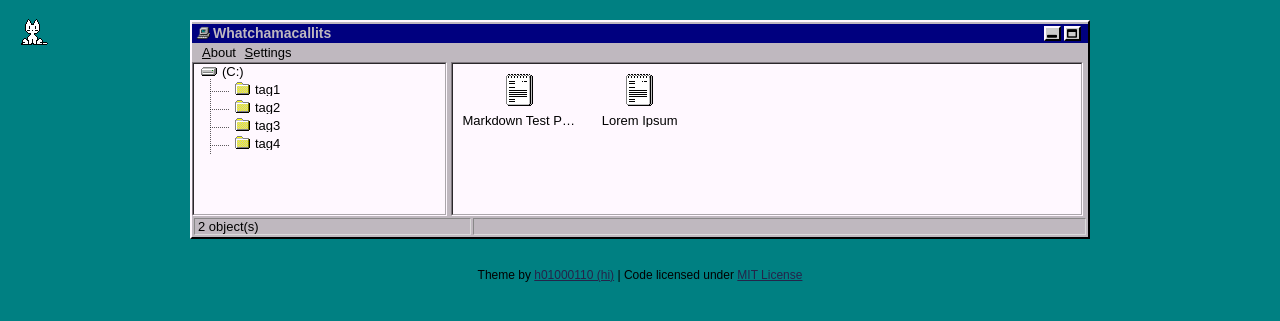
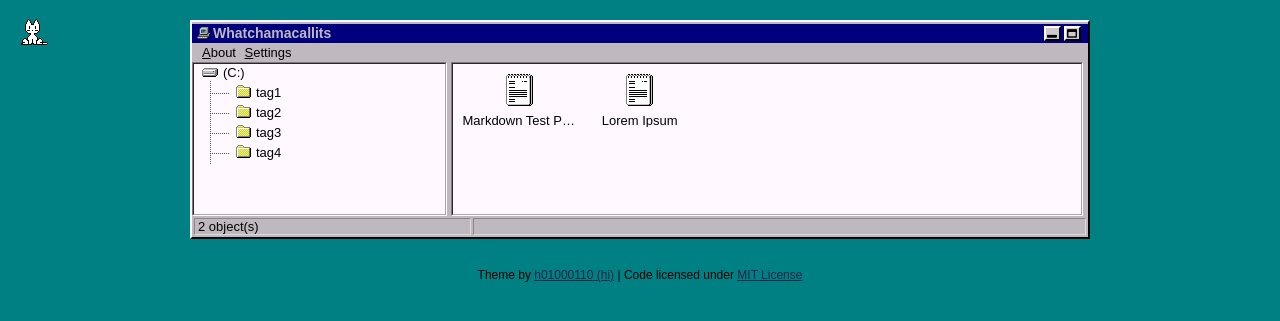
Before and after one commit to Hrztrm/hrztrm.github.io, a Jekyll site: the page built from index.html, in a window 1280 px wide. Shown: the top 321 px of the page. Built offline with Jekyll 4.4.1, drawn with Linux system fonts in a browser that asks for light colours.

Commit message:
padded for tag_list

```diff
--- a/_sass/_main.scss
+++ b/_sass/_main.scss
@@ -197,6 +197,7 @@ ul.topbar {
 #tag-list li a {
     background: #fff8ff;
     display:block;
+	padding: 1px;
 }
 #tag-list li ul li {
     background:transparent url(/assets/img/pixel-alt.png) repeat-x 0 8px;
```
